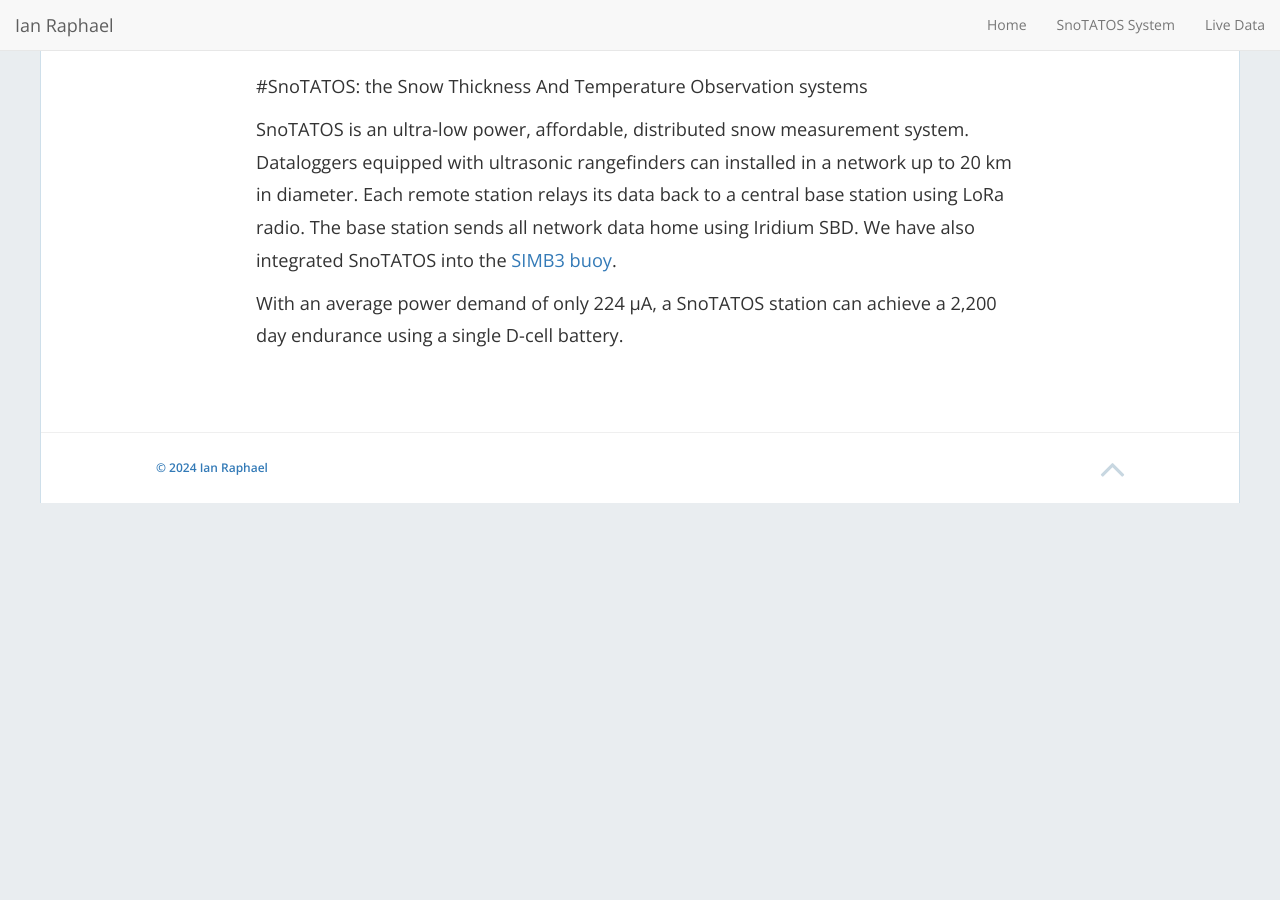
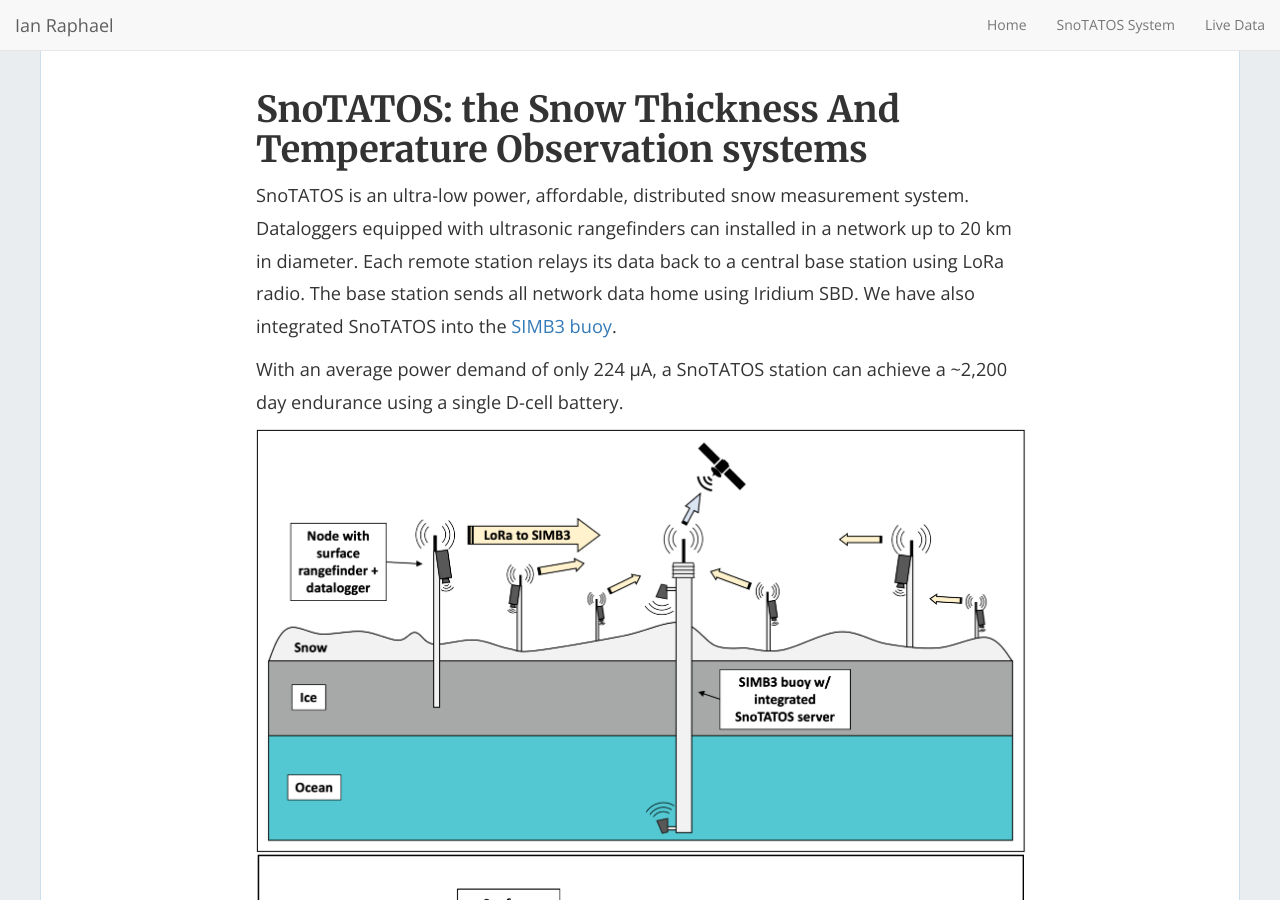
Before and after one commit to ianraphael/ianraphael.github.io, a Jekyll site: the page built from SnoTATOSsystemDescription.md, in a window 1280 px wide and 900 px high. Built offline with Jekyll 4.4.1, drawn with Linux system fonts in a browser that asks for light colours; nearby versions of some CDN libraries.

Commit message:
adding more system description content

```diff
--- a/SnoTATOSsystemDescription.md
+++ b/SnoTATOSsystemDescription.md
@@ -4,14 +4,18 @@ title: SnoTATOS System
 permalink: /SnoTATOSsystemDescription/
 ---
 
-#SnoTATOS: the Snow Thickness And Temperature Observation systems
+# SnoTATOS: the Snow Thickness And Temperature Observation systems
 
 SnoTATOS is an ultra-low power, affordable, distributed snow measurement system.
 Dataloggers equipped with ultrasonic rangefinders can installed in a network up to 20 km in diameter.
 Each remote station relays its data back to a central base station using LoRa radio. The base station
 sends all network data home using Iridium SBD. We have also integrated SnoTATOS into the <a href="https://www.cryosphereinnovation.com/simb3" target="_blank" rel="noopener noreferrer">SIMB3 buoy</a>.
 
-With an average power demand of only 224 µA, a SnoTATOS station can achieve a 2,200 day endurance using a single D-cell battery.
+With an average power demand of only 224 µA, a SnoTATOS station can achieve a ~2,200 day endurance using a single D-cell battery.
+
+
+![image](/img/snotatos_system.png)
+![image](/img/snotatos_station.png)
 
 
 <!-- ## Markdown
```
Also changed, not shown: img/snotatos_station.png (added), img/snotatos_system.png (added), 1 other file.
